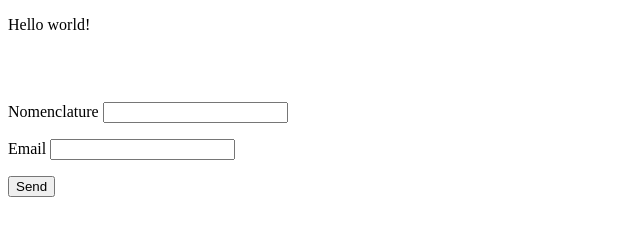
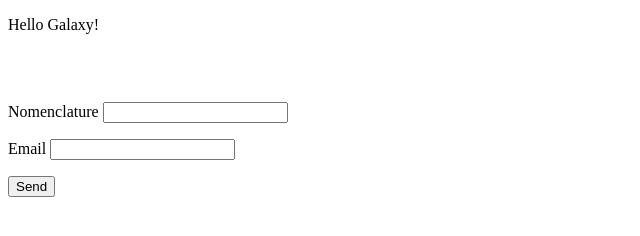
Before and after one commit to eldenw28/elden-basic, a website: page index.html in a window 1280 px wide. Shown: the full height of the page, 0-640 px from the left. Drawn offline with Linux system fonts and the light colour scheme.

Commit message:
changing words
test again

```diff
--- a/index.html
+++ b/index.html
@@ -5,7 +5,7 @@
       <TITLE>My first HTML document</TITLE>
    </HEAD>
    <BODY>
-      <P>Hello world!</P>
+      <P>Hello Galaxy!</P>
       <br>
       <br>
       <form name="contact" data-netlify-recaptcha="true" netlify-honeypot="bot-field" data-netlify="true">
```
